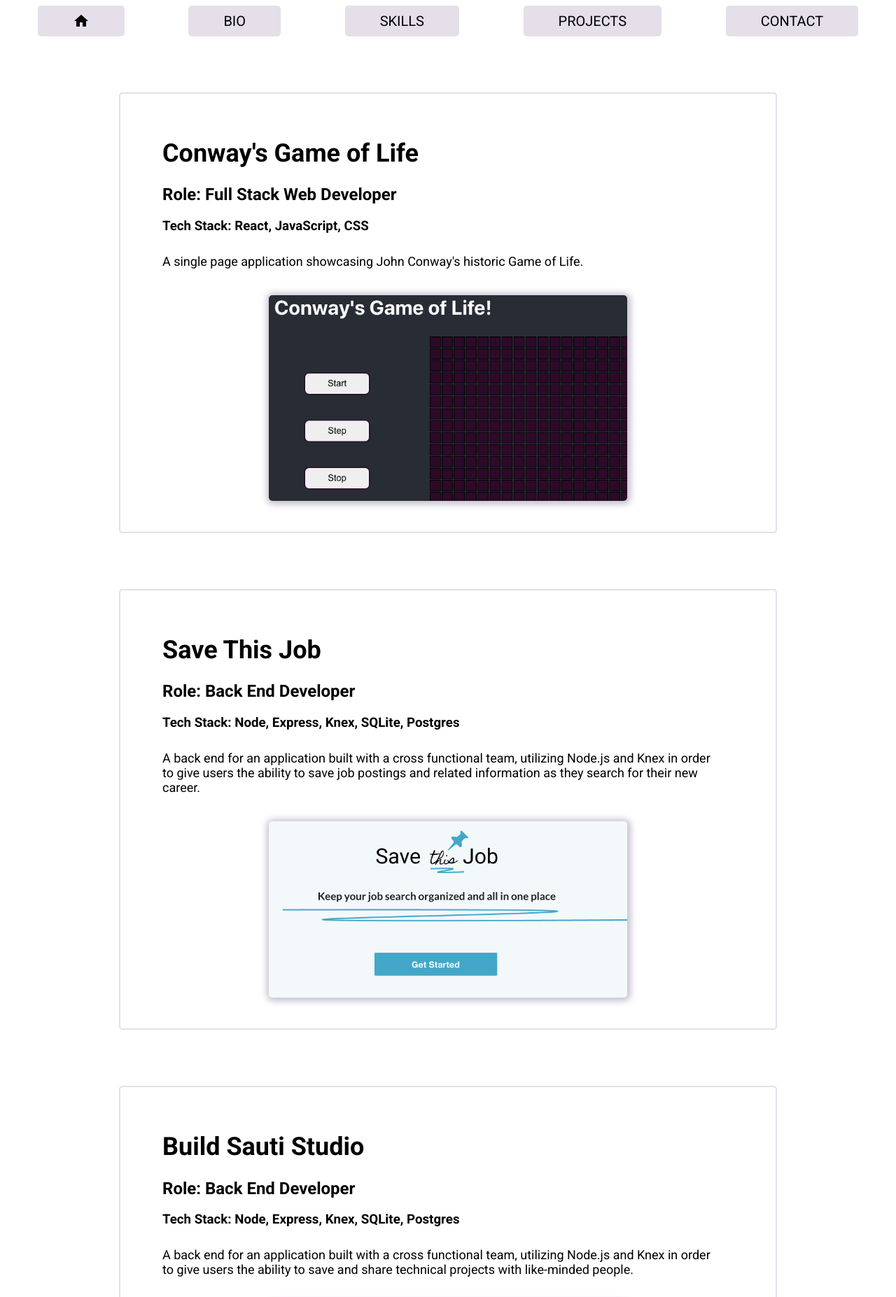
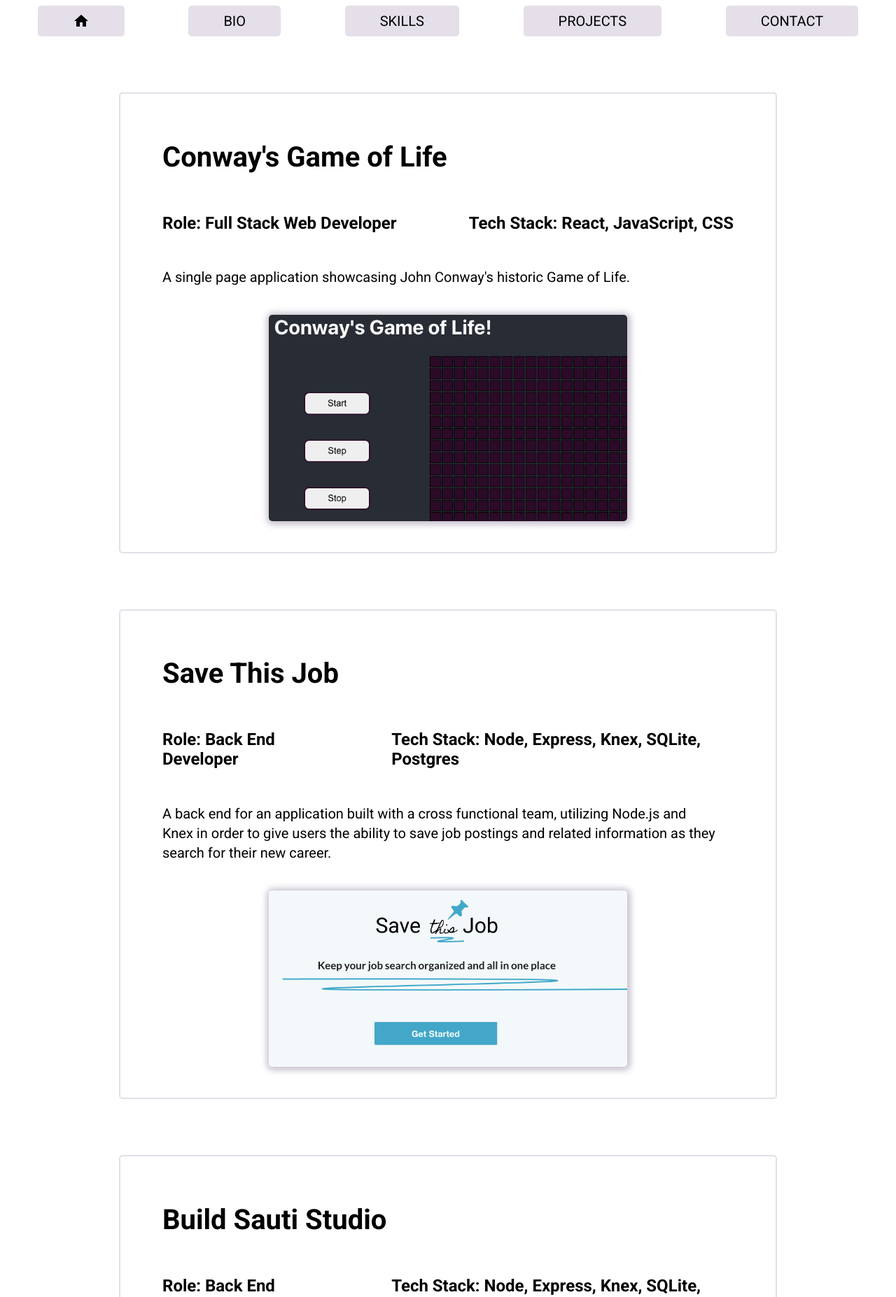
Before and after one commit to roselandroche/portfolio, a React (Create React App) app: page /projects in a window 1280 px wide. Shown: the top 1854 px of the page at 70% size. Built offline with nearby package versions, Linux system fonts and the light colour scheme.

Commit message:
Edits to Projects

```diff
--- a/src/components/Projects.js
+++ b/src/components/Projects.js
@@ -13,8 +13,10 @@ function Projects() {
             <NavBar />
             <div className='projectCard'>
                 <h1 className='project-title'>Conway's Game of Life</h1>
-                <h2 className='tech-stack'>Role: Full Stack Web Developer</h2>
-                <h3 className='tech-stack'>Tech Stack: React, JavaScript, CSS</h3>
+                <div className='project-subtitle'>
+                    <h2 className='tech-stack'>Role: Full Stack Web Developer</h2>
+                    <h2 className='tech-stack'>Tech Stack: React, JavaScript, CSS</h2>
+                </div>
                 <p className='project-content'>
                     A single page application showcasing John Conway's historic Game of Life.
                 </p>
@@ -24,8 +26,10 @@ function Projects() {
             </div>
             <div className='projectCard'>
                 <h1 className='project-title'>Save This Job</h1>
-                <h2 className='tech-stack'>Role: Back End Developer</h2>
-                <h3 className='tech-stack'>Tech Stack: Node, Express, Knex, SQLite, Postgres</h3>
+                <div className='project-subtitle'>
+                    <h2 className='tech-stack'>Role: Back End Developer</h2>
+                    <h2 className='tech-stack'>Tech Stack: Node, Express, Knex, SQLite, Postgres</h2>
+                </div>
                 <p className='project-content'>
                     A back end for an application built with a cross functional team, utilizing Node.js and Knex
                     in order to give users the ability to save job postings and related information as they search
@@ -37,8 +41,10 @@ function Projects() {
             </div>
             <div className='projectCard'>
                 <h1 className='project-title'>Build Sauti Studio</h1>
-                <h2 className='tech-stack'>Role: Back End Developer</h2>
-                <h3 className='tech-stack'>Tech Stack: Node, Express, Knex, SQLite, Postgres</h3>
+                <div className='project-subtitle'>
+                    <h2 className='tech-stack'>Role: Back End Developer</h2>
+                    <h2 className='tech-stack'>Tech Stack: Node, Express, Knex, SQLite, Postgres</h2>
+                </div>
                 <p className='project-content'>
                     A back end for an application built with a cross functional team, utilizing Node.js and Knex
                     in order to give users the ability to save and share technical projects with like-minded
@@ -50,8 +56,10 @@ function Projects() {
             </div>
             <div className='projectCard'>
                 <h1 className='project-title'>Pintereach</h1>
-                <h2 className='tech-stack'>Role: Front End Developer</h2>
-                <h3 className='tech-stack'>Tech Stack: React, Redux</h3>
+                <div className='project-subtitle'>
+                    <h2 className='tech-stack'>Role: Front End Developer</h2>
+                    <h2 className='tech-stack'>Tech Stack: React, Redux</h2>
+                </div>
                 <p className='project-content'>
                     An application built with a cross functional team, utilizing React and Redux
                     in order to give users the ability to save articles to be read at a later date.
@@ -62,8 +70,10 @@ function Projects() {
             </div>
             <div className='projectCard'>
                 <h1 className='project-title'>Water My Plants</h1>
-                <h2 className='tech-stack'>Role: Front End Developer</h2>
-                <h3 className='tech-stack'>Tech Stack: HTML, CSS, JavaScript</h3>
+                <div className='project-subtitle'>
+                    <h2 className='tech-stack'>Role: Front End Developer</h2>
+                    <h2 className='tech-stack'>Tech Stack: HTML, CSS, JavaScript</h2>
+                </div>
                 <p className='project-content'>
                     A landing page utilizing CSS, LESS, HTML, and JavaScript showcasing an application to
                     help users care for plants.
--- a/src/css/Projects.css
+++ b/src/css/Projects.css
@@ -15,17 +15,24 @@
 
 .project-title {
     padding: 0 0 0 40px;
-    font-size: 36px;
+    font-size: 40px;
     text-align: left;
+}
+
+.project-subtitle {
+    display: flex;
+    flex-direction: row;
+    justify-content: space-between;
 }
 
 .tech-stack {
     text-align: left;
-    margin-left: 40px;
+    padding: 10px 40px 0px 40px;
 }
 
 .project-content {
     padding: 10px 60px 20px 40px;
     text-align: left;
-    font-size: 18px;
+    font-size: 20px;
+    line-height: 28px;
 }
```
